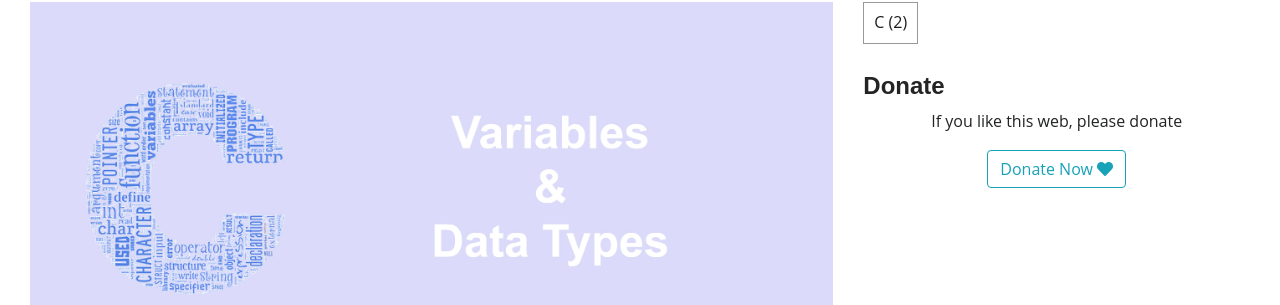
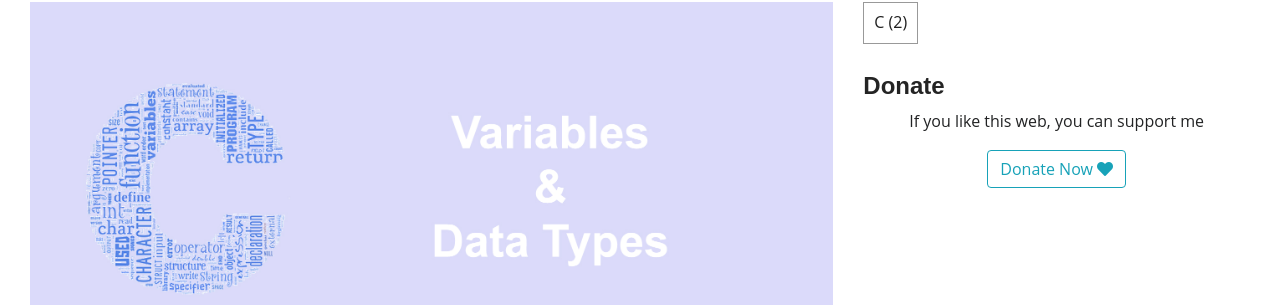
Before and after one commit to grandidierite/grandidierite.github.io, a Jekyll site: the page built from index.html, in a window 1280 px wide. Shown: the part 438-743 px from the top of the page. Built offline with Jekyll 4.4.1, drawn with Linux system fonts in a browser that asks for light colours; the list of posts is cut into pages by our own code; comment, search, counter and statistics services are not loaded.

Commit message:
Update index.html

```diff
--- a/index.html
+++ b/index.html
@@ -43,7 +43,7 @@
         <div class="panel">
           <h4>Donate</h4>
           <div class="text-center">
-            <p>If you like this web, please donate</p>
+            <p>If you like this web, you can support me</p>
             <a href="https://paypal.me/Samuel431" class="btn btn-outline-info" rel="nofollow" target="_blank">Donate Now <i class="fas fa-heart"></i></a>
           </div>
         </div>
```
